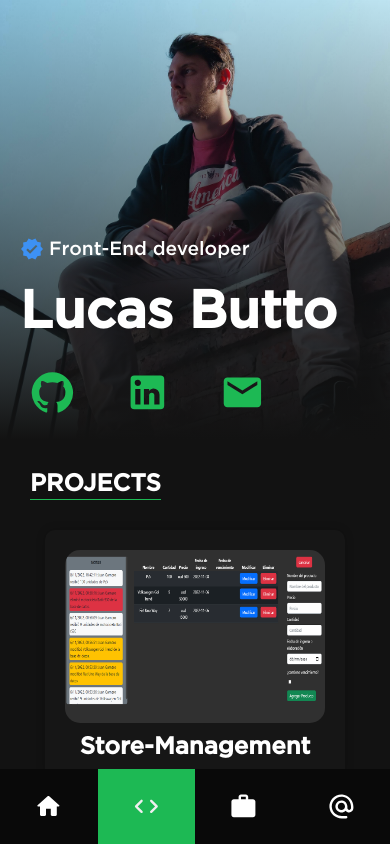
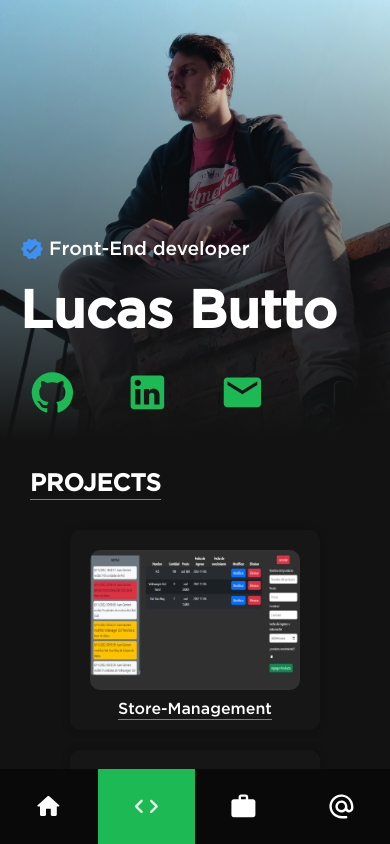
Before and after one commit to LucasButto/Portfolio-Spotify, a React (Create React App) app: page /projects in a window 390 px wide. Built offline with nearby package versions, Linux system fonts and the light colour scheme.

Commit message:
projects responsive

```diff
--- a/src/Styles/About.css
+++ b/src/Styles/About.css
@@ -66,7 +66,7 @@ article > p > span {
   color: #c3c3c3;
 }
 
-@media screen and (min-width: 1440px) {
+@media screen and (min-width: 1024px) {
   .articles-containers {
     width: 80%;
   }
@@ -75,20 +75,20 @@ article > p > span {
 @media screen and (min-width: 1201px) and (max-width: 1439px){
 
   article > h3 {
-    font-size: 1.7rem;
+    font-size: 1.5rem;
   }
 
   article > p {
-    font-size: 1.1rem;
+    font-size: 1rem;
   }
 
   .lastest-project-container > img {
-    width: 400px;
-    height: 250px;
+    width: 300px;
+    height: 200px;
   }
 
   .right-container > p {
-    font-size: 1.1rem;
+    font-size: 1rem;
   }
 
 }
--- a/src/Styles/ProjectItem.css
+++ b/src/Styles/ProjectItem.css
@@ -39,9 +39,10 @@
 }
 
 .projectTitle {
-  color: #fff;
+  color: #ffffff;
+  border-bottom: 1px solid #1db954;
   font-size: 1.5rem;
-  font-weight: 600;
+  font-weight: 500;
   margin: 10px 0;
 }
 
@@ -84,3 +85,35 @@
   color: #1db954;
   font-size: 5rem;
 }
+
+@media screen and (max-width: 1366px) {
+  .projectItem {
+    width: 250px;
+    height: 200px;
+  }
+  .projectImg {
+    border-radius: 10px;
+  }
+  .projectTitle {
+    font-size: 1rem;
+  }
+  .play-btn {
+    left: 170px;
+    top: 100px;
+    width: 40px;
+    height: 40px;
+  }
+  .play-btn > svg {
+    font-size: 4rem;
+  }
+  @keyframes fadeIn {
+    0% {
+      opacity: 0;
+      top: 105px;
+    }
+    100% {
+      opacity: 1;
+      top: 100px;
+    }
+  }
+}
--- a/src/Styles/Projects.css
+++ b/src/Styles/Projects.css
@@ -32,6 +32,12 @@
   }
 }
 
+@media screen and (max-width: 1366px) {
+  .projectList {
+    grid-template-columns: repeat(auto-fill, minmax(250px, 1fr));
+  }
+}
+
 @media screen and (max-width: 768px) {
   .projects {
     padding-left: 0;
```
